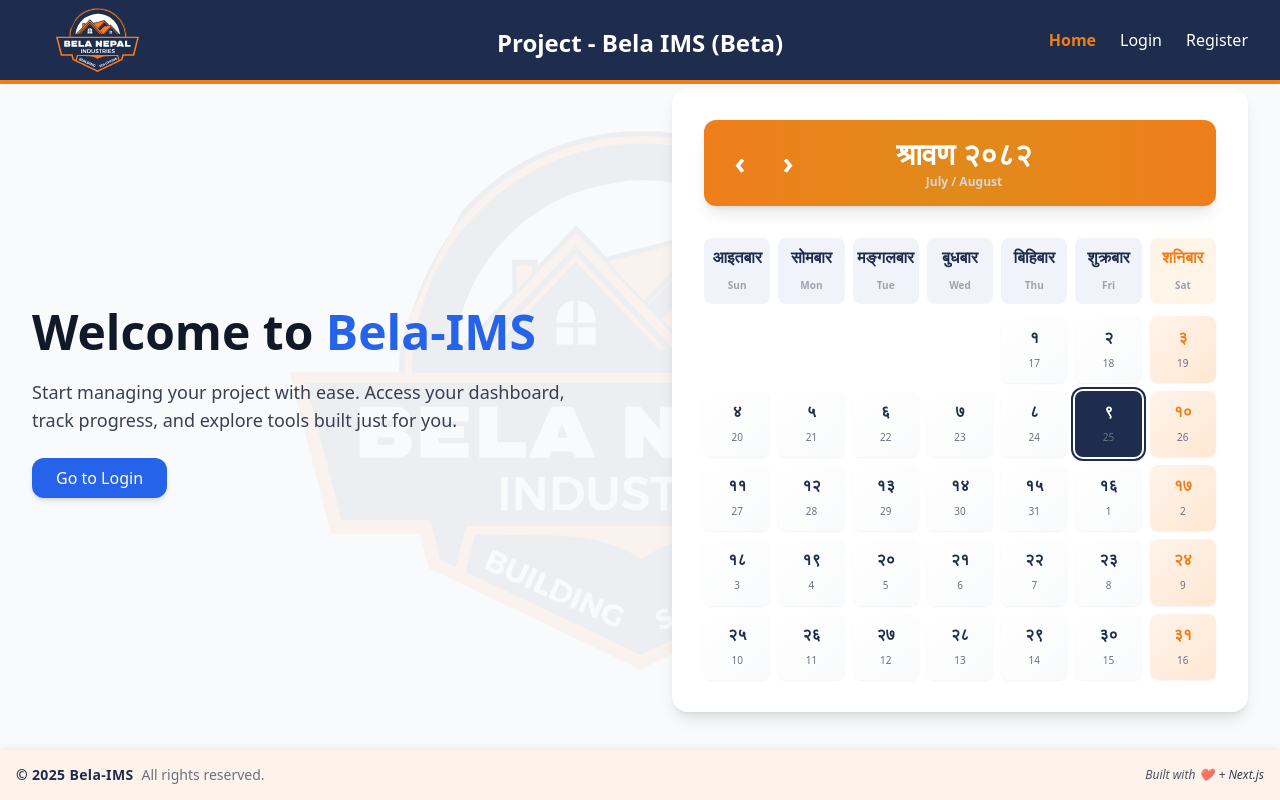
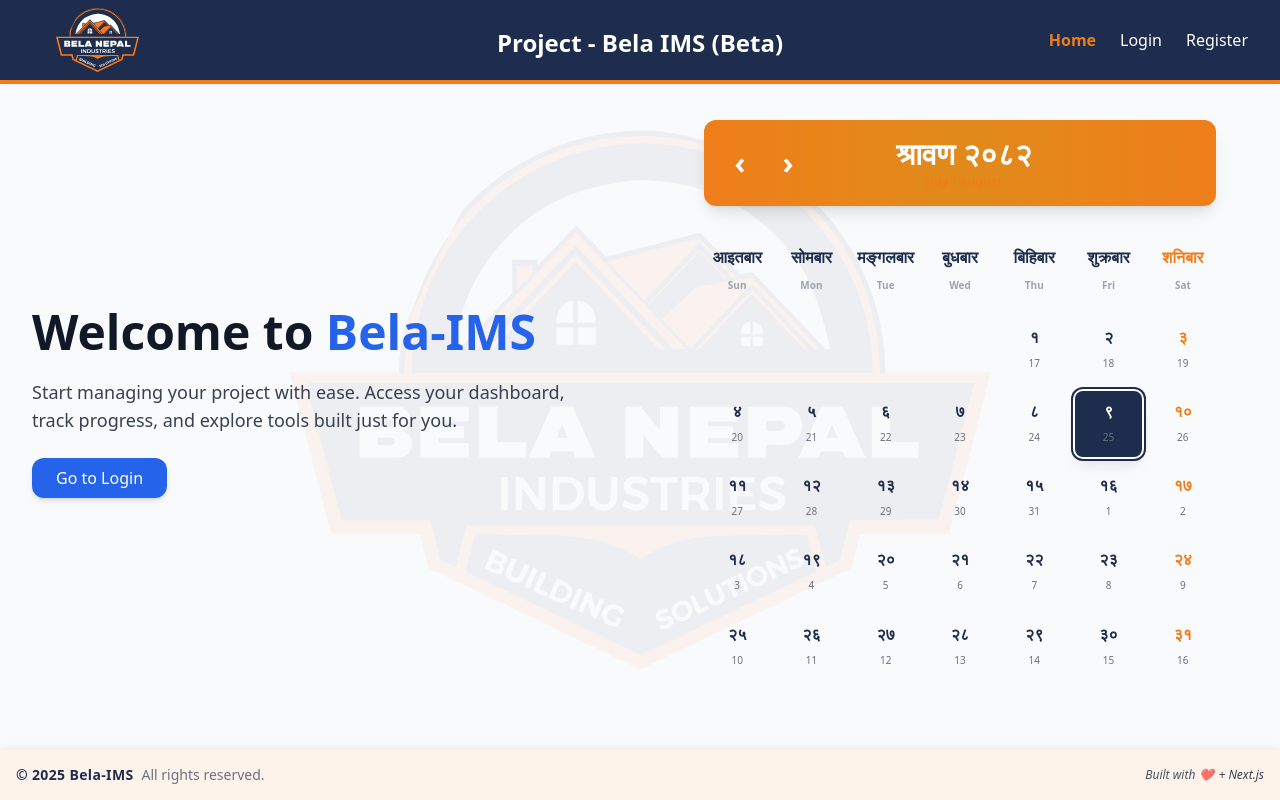
Before and after one commit to BelaNepal/test, a Next.js app in the folder frontend/: page / in a window 1280 px wide. Built offline with nearby package versions, Linux system fonts and the light colour scheme.

Commit message:
transparent calendar

```diff
--- a/frontend/app/components/NepaliCalendar.js
+++ b/frontend/app/components/NepaliCalendar.js
@@ -182,10 +182,11 @@
   return (
     <section
       aria-label="Nepali Calendar"
-      className="max-w-lg mx-auto bg-white rounded-2xl shadow-lg p-8 font-sans select-none sm:max-w-xl md:max-w-3xl"
+      className="max-w-lg mx-auto p-8 font-sans select-none sm:max-w-xl md:max-w-3xl"
+      style={{ backgroundColor: "transparent" }}
     >
       {/* Title Bar */}
-      <header className="flex items-center justify-between mb-8 bg-gradient-to-r from-[#ef7e1a] via-[#e18a1b] to-[#ef7e1a] rounded-xl p-4 shadow-lg">
+      <header className="flex items-center justify-between mb-8 bg-gradient-to-r from-[#ef7e1a] via-[#e18a1b] to-[#ef7e1a] rounded-xl p-4 shadow-lg text-white">
         <div className="flex items-center space-x-2">
           <button
             onClick={() => {
@@ -200,7 +201,7 @@
               setSelectedDate(null);
             }}
             aria-label="Previous Month"
-            className="text-white text-3xl font-bold rounded-full hover:bg-[#1e2d4d] w-10 h-10 flex items-center justify-center transition"
+            className="text-3xl font-bold rounded-full hover:bg-[#1e2d4d] w-10 h-10 flex items-center justify-center transition"
           >
             ‹
           </button>
@@ -236,20 +237,17 @@
               setSelectedDate(null);
             }}
             aria-label="Next Month"
-            className="text-white text-3xl font-bold rounded-full hover:bg-[#1e2d4d] w-10 h-10 flex items-center justify-center transition"
+            className="text-3xl font-bold rounded-full hover:bg-[#1e2d4d] w-10 h-10 flex items-center justify-center transition"
           >
             ›
           </button>
         </div>
 
         <div className="flex flex-col items-center flex-1 text-center select-none">
-          <h2
-            aria-live="polite"
-            className="text-3xl font-extrabold text-white"
-          >
+          <h2 aria-live="polite" className="text-3xl font-extrabold">
             {nepaliMonths[bsMonth - 1]} {toNepaliNumber(bsYear)}
           </h2>
-          <p className="text-xs text-[#d6d6d6] mt-0.5 font-semibold">
+          <p className="text-xs mt-0.5 font-semibold text-[#ef7e1a]">
             {startEngMonth}
             {startEngMonth !== endEngMonth ? " / " + endEngMonth : ""}
           </p>
@@ -259,29 +257,14 @@
       </header>
 
       {/* Weekday titles */}
-      <div className="grid grid-cols-7 gap-1 sm:gap-2 mb-3">
+      <div className="grid grid-cols-7 gap-1 sm:gap-2 mb-3 text-[#1e2d4d]">
         {weekDaysFull.map((day, i) => {
-          // Get English weekday name for the first week day row starting date
-          // We'll get English weekday by converting Nepali date of that weekday
-
-          // Approximate English weekday names
-          const engWeekDays = [
-            "Sun",
-            "Mon",
-            "Tue",
-            "Wed",
-            "Thu",
-            "Fri",
-            "Sat",
-          ];
-
+          const engWeekDays = ["Sun", "Mon", "Tue", "Wed", "Thu", "Fri", "Sat"];
           return (
             <div
               key={day}
               className={`flex flex-col items-center justify-center font-semibold w-full aspect-square text-xs sm:text-sm md:text-base rounded-lg select-none ${
-                i === 6
-                  ? "text-[#ef7e1a] bg-[#fef5e8]"
-                  : "text-[#1e2d4d] bg-[#f0f4fa]"
+                i === 6 ? "text-[#ef7e1a]" : ""
               }`}
             >
               <span className="block sm:hidden">{weekDaysShort[i]}</span>
@@ -295,11 +278,11 @@
       </div>
 
       {/* Dates grid */}
-      <div className="grid grid-cols-7 gap-1 sm:gap-2">
+      <div className="grid grid-cols-7 gap-1 sm:gap-2 text-[#1e2d4d]">
         {Array.from({ length: firstWeekDay }).map((_, i) => (
           <div
             key={`blank-${i}`}
-            className="aspect-square flex items-center justify-center rounded-lg border border-transparent"
+            className="aspect-square flex items-center justify-center rounded-lg"
           />
         ))}
 
@@ -324,16 +307,15 @@
             <div
               key={dateNum}
               onClick={() => handleDateSelect(dateNum)}
-              className={`aspect-square flex flex-col items-center justify-center text-sm sm:text-base font-semibold rounded-lg
-                transition-transform duration-200 ease-in-out transform cursor-pointer shadow-sm
+              className={`aspect-square flex flex-col items-center justify-center text-sm sm:text-base font-semibold rounded-lg cursor-pointer transition-transform duration-200 ease-in-out transform
                 ${
                   isToday
                     ? "bg-[#1e2d4d] text-white shadow-lg ring-2 ring-[#1e2d4d] ring-offset-2"
                     : isSelected
                     ? "bg-[#3b82f6] text-white shadow-md ring-1 ring-[#3b82f6] ring-offset-1"
                     : isSaturday
-                    ? "text-[#ef7e1a] bg-gradient-to-br from-[#fff4eb] to-[#ffe7d2]"
-                    : "text-[#1e2d4d] bg-gradient-to-br from-white to-[#f9fafb]"
+                    ? "text-[#ef7e1a]"
+                    : ""
                 }
                 hover:scale-105 hover:shadow-md
               `}
```
